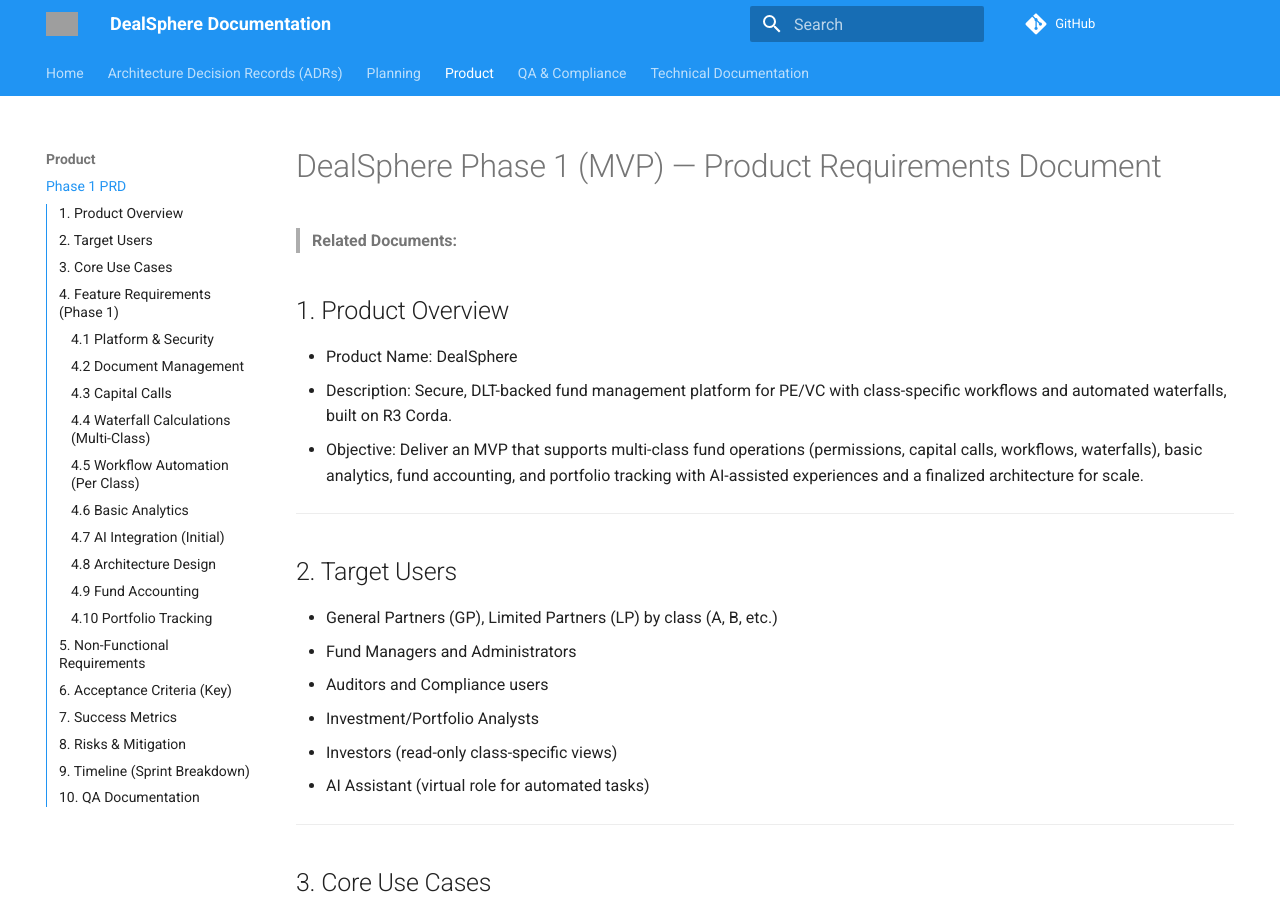
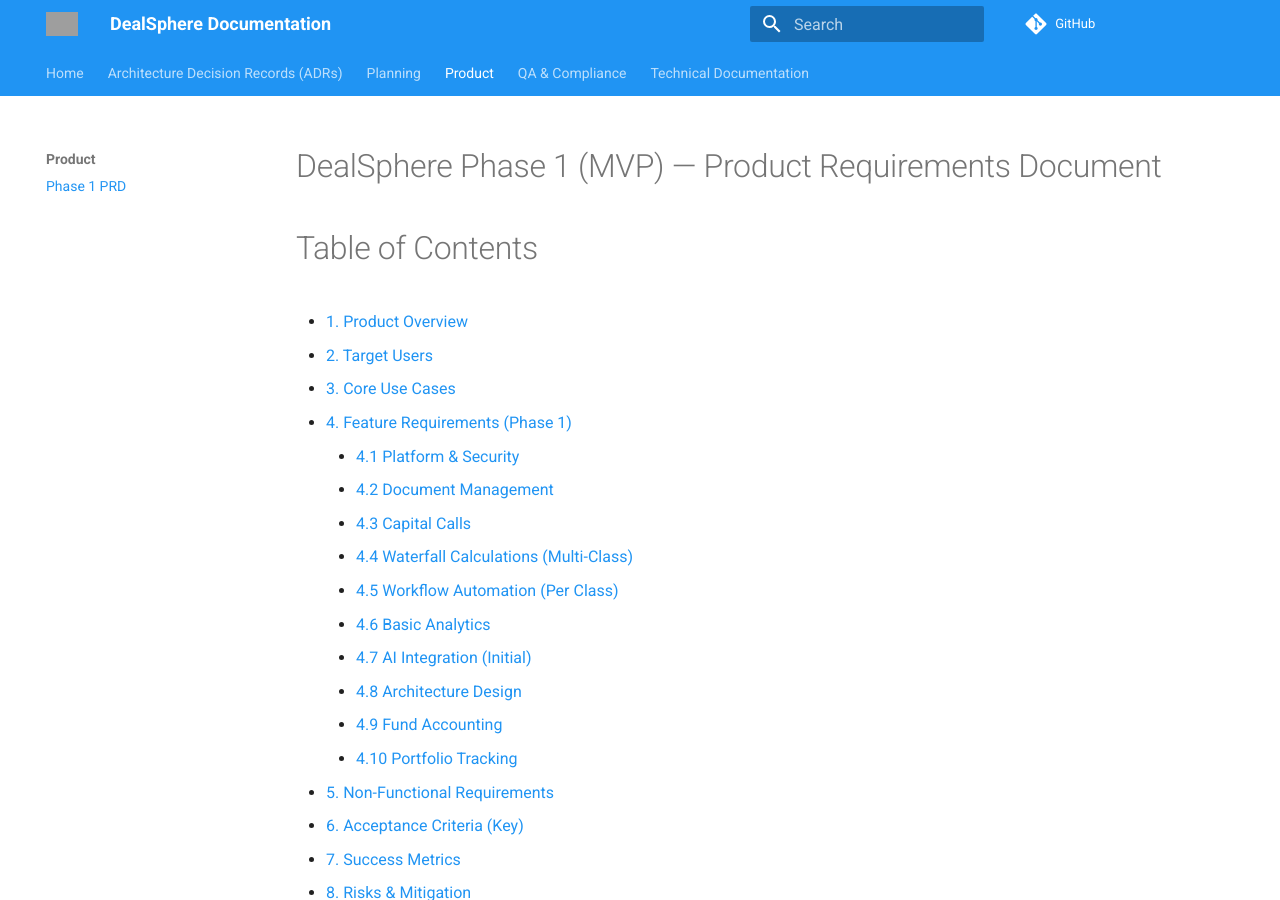
Before and after one commit to DealSphere-Inc/dealsphere-platform-docs, an MkDocs documentation site: the page built from docs/product/Phase1_PRD.md, in a window 1280 px wide and 900 px high. Built offline with MkDocs 1.6.1 and Material for MkDocs 9.7.7, drawn with Linux system fonts in a browser that asks for light colours; comment, search, counter and statistics services are not loaded; some of the changed lines change nothing that is shown; grey boxes are pictures that could not be loaded.

Commit message:
Update Phase1_PRD.md

```diff
--- a/docs/product/Phase1_PRD.md
+++ b/docs/product/Phase1_PRD.md
@@ -1,4 +1,26 @@
 # DealSphere Phase 1 (MVP) — Product Requirements Document
+
+# Table of Contents
+- [1. Product Overview](#1-product-overview)
+- [2. Target Users](#2-target-users)
+- [3. Core Use Cases](#3-core-use-cases)
+- [4. Feature Requirements (Phase 1)](#4-feature-requirements-phase-1)
+    - [4.1 Platform & Security](#41-platform--security)
+    - [4.2 Document Management](#42-document-management)
+    - [4.3 Capital Calls](#43-capital-calls)
+    - [4.4 Waterfall Calculations (Multi-Class)](#44-waterfall-calculations-multi-class)
+    - [4.5 Workflow Automation (Per Class)](#45-workflow-automation-per-class)
+    - [4.6 Basic Analytics](#46-basic-analytics)
+    - [4.7 AI Integration (Initial)](#47-ai-integration-initial)
+    - [4.8 Architecture Design](#48-architecture-design)
+    - [4.9 Fund Accounting](#49-fund-accounting)
+    - [4.10 Portfolio Tracking](#410-portfolio-tracking)
+- [5. Non-Functional Requirements](#5-non-functional-requirements)
+- [6. Acceptance Criteria (Key)](#6-acceptance-criteria-key)
+- [7. Success Metrics](#7-success-metrics)
+- [8. Risks & Mitigation](#8-risks--mitigation)
+- [9. Timeline (Sprint Breakdown)](#9-timeline-sprint-breakdown)
+- [10. QA Documentation](#10-qa-documentation)
 
 > **Related Documents:**
 
```
